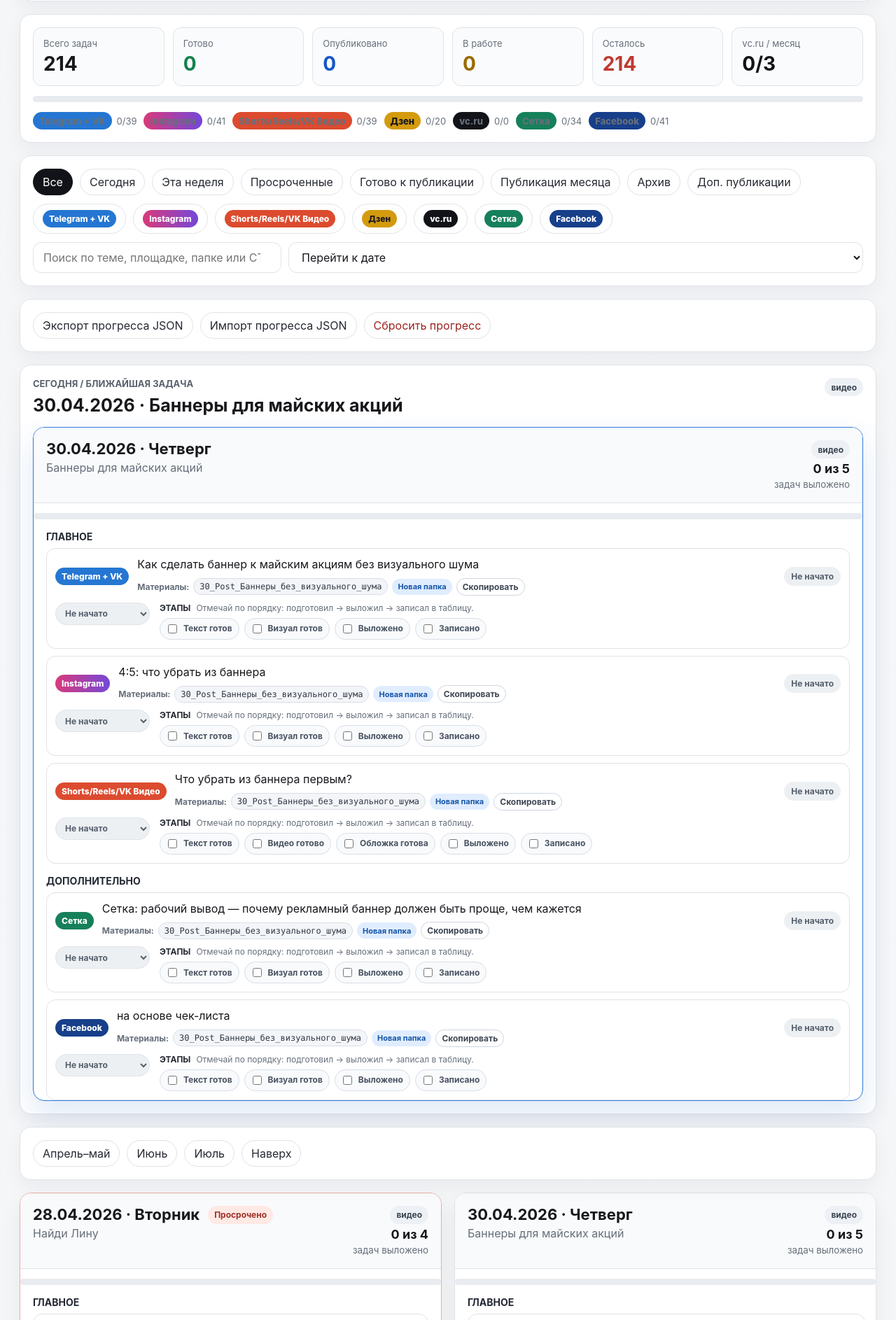
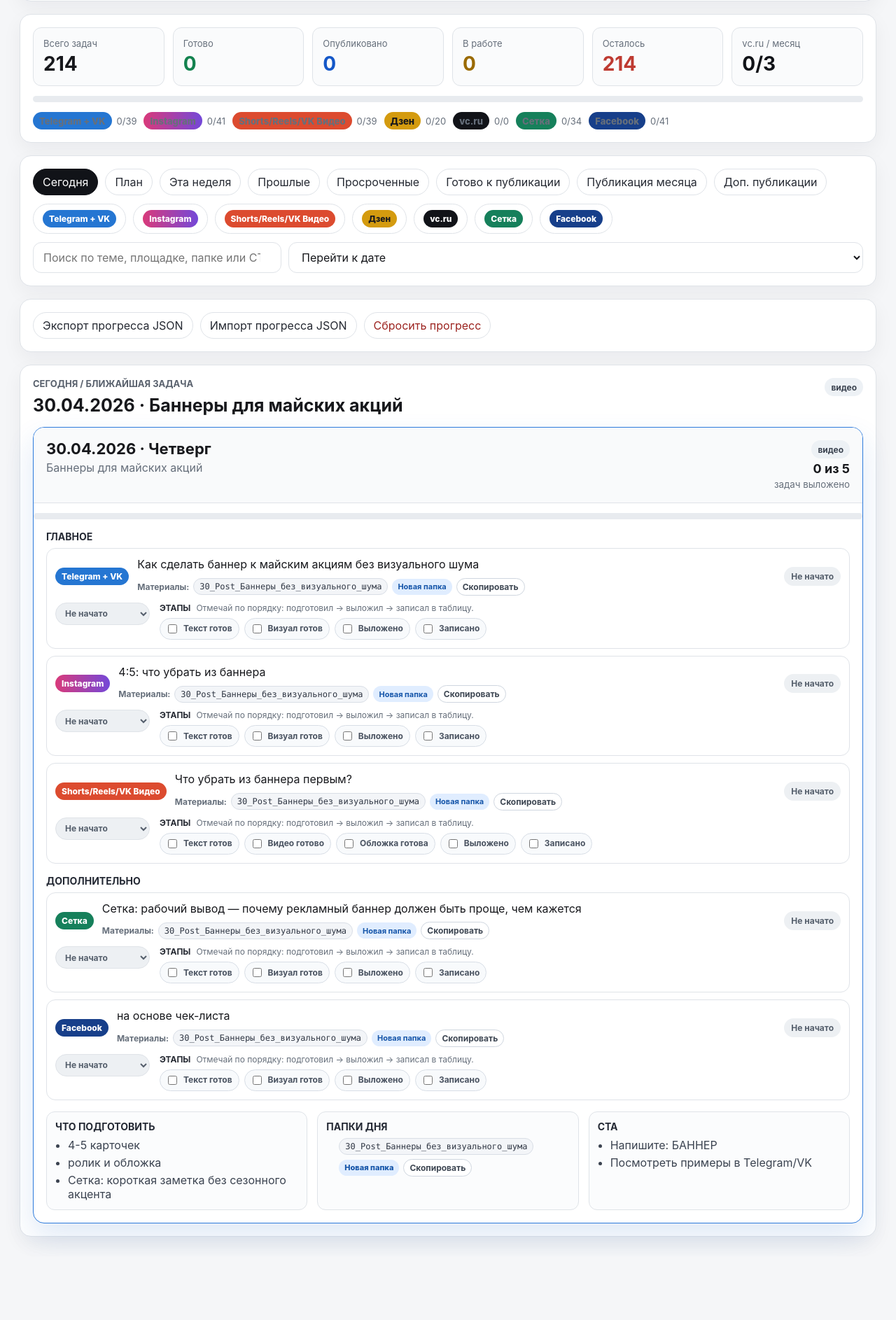
Before and after one commit to SmirKita/design4sales-calendar, a React (Vite) app: page / in a window 1280 px wide. Shown: the part 450-2336 px from the top of the page at 70% size. After the commit the page ends 2245 px from the top, so only its background shows below. Built offline with nearby package versions, Linux system fonts and the light colour scheme.

Commit message:
Замена порядка вкладок с днями

```diff
--- a/src/App.jsx
+++ b/src/App.jsx
@@ -23,13 +23,13 @@ const checkLabels = {
 };
 
 const typeLabels = {
-  all: "Все",
   today: "Сегодня",
+  plan: "План",
   week: "Эта неделя",
+  past: "Прошлые",
   overdue: "Просроченные",
   ready: "Готово к публикации",
   vcMonthly: "Публикация месяца",
-  archive: "Архив",
   extra: "Доп. публикации",
 };
 
@@ -405,7 +405,7 @@ function TodayPanel({ day, progress, updateTask }) {
         <span className="typePill">{day.typeLabel}</span>
         {day.calendarNote && <span className="notePill">{day.calendarNote}</span>}
       </div>
-      <DayCard day={day} progress={progress} updateTask={updateTask} compact highlight />
+      <DayCard day={day} progress={progress} updateTask={updateTask} highlight />
     </section>
   );
 }
@@ -437,7 +437,7 @@ function DayCard({
   const isToday = day.date === todayIso;
 
   return (
-    <article className={`dayCard ${highlight ? "highlight" : ""} ${overdue ? "overdue" : ""}`} id={`date-${day.date}`}>
+    <article className={`dayCard ${highlight ? "highlight" : ""} ${isToday ? "todayCard" : ""} ${overdue ? "overdue" : ""}`} id={`date-${day.date}`}>
       <div className="dayHeader">
         <div>
           <div className="dateLine">
@@ -734,15 +734,13 @@ function matchesFilters(day, view, selectedPlatforms, search, progress) {
       ? all.some((task) => getTaskProgress(progress, task).status === "done")
       : true;
   const vcMonthlyMatch = view === "vcMonthly" ? all.some((task) => task.monthlyFeature && task.platform === "vc.ru") : true;
-  const dayProgress = statusForDay(day, progress);
-  const completedDayMatch = view === "archive" ? dayProgress.total > 0 && dayProgress.done === dayProgress.total : true;
   const extraMatch = view === "extra" ? day.optional.length > 0 || day.archive.length > 0 : true;
-  return platformMatch && searchMatch && readyMatch && vcMonthlyMatch && completedDayMatch && extraMatch;
+  return platformMatch && searchMatch && readyMatch && vcMonthlyMatch && extraMatch;
 }
 
 export default function App() {
   const [progress, setProgress, updateTask] = useCalendarProgress();
-  const [view, setView] = useState("all");
+  const [view, setView] = useState("today");
   const [selectedPlatforms, setSelectedPlatforms] = useState([]);
   const [search, setSearch] = useState("");
   const nearestDay = useMemo(() => getNearestDay(calendarData), []);
@@ -756,7 +754,12 @@ export default function App() {
   const filteredDays = useMemo(() => {
     return calendarData.filter((day) => {
       const date = parseDate(day.date);
+      const dayProgress = statusForDay(day, progress);
+      const isPast = day.date < todayIso;
+      const isCompleted = dayProgress.total > 0 && dayProgress.done === dayProgress.total;
       if (view === "today" && day.date !== nearestDay.date) return false;
+      if (view === "plan" && isPast && isCompleted) return false;
+      if (view === "past" && (!isPast || !isCompleted)) return false;
       if (view === "week" && !sameWeek(date, weekAnchor)) return false;
       if (
         view === "overdue" &&
@@ -816,7 +819,10 @@ export default function App() {
         jumpToDate={jumpToDate}
       />
       <ProgressExportImport progress={progress} setProgress={setProgress} />
-      {view === "all" && <TodayPanel day={nearestDay} progress={progress} updateTask={updateTask} />}
+      {view === "today" ? (
+        <TodayPanel day={nearestDay} progress={progress} updateTask={updateTask} />
+      ) : (
+        <>
           <CalendarNav jumpToMonth={jumpToMonth} />
 
           {view === "week" && (
@@ -833,6 +839,8 @@ export default function App() {
                 day={day}
                 progress={progress}
                 updateTask={updateTask}
+                compact
+                highlight={day.date === todayIso}
                 taskFilter={taskFilter}
                 onlyExtra={view === "extra"}
               />
@@ -845,6 +853,8 @@ export default function App() {
               <p>Снимите часть фильтров или измените поисковый запрос.</p>
             </div>
           )}
+        </>
+      )}
     </div>
   );
 }
--- a/src/styles.css
+++ b/src/styles.css
@@ -340,6 +340,15 @@ h1 {
 .dayCard.highlight {
   border-color: #2e7bdc;
   box-shadow: 0 18px 40px rgba(31, 101, 190, 0.14);
+}
+
+.dayCard.todayCard:not(.highlight) {
+  border-color: #7db5ff;
+  background: linear-gradient(180deg, #f5f9ff 0, #fff 220px);
+}
+
+.dayCard.todayCard:not(.highlight) .dayHeader {
+  background: #eef6ff;
 }
 
 .dayCard.overdue {
```
Lines whose indentation alone changed are shown as unchanged.
